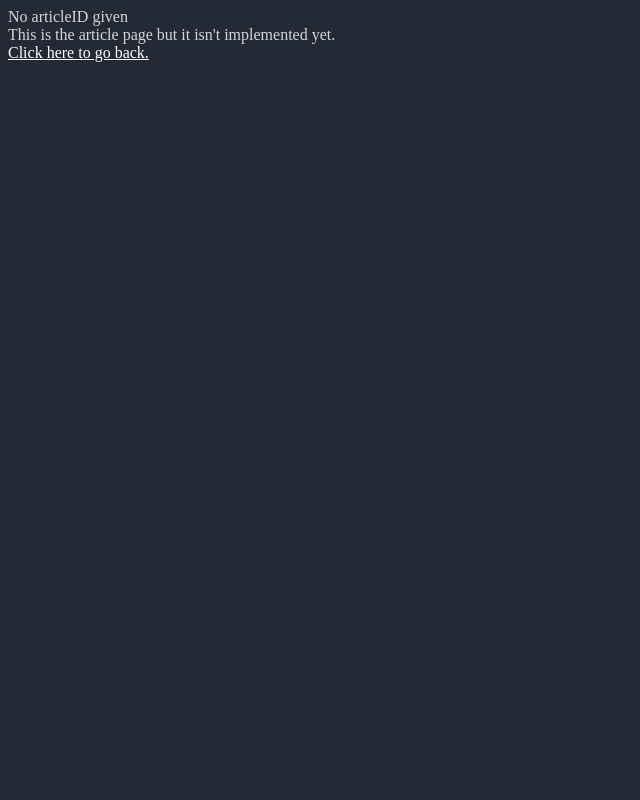
After one commit to kgasiorowski/SBU-databases, a PHP site: page /public/article.php in a window 1280 px wide. The commit adds this page. Shown: the whole page, without its empty margins (0-640 px from the left). Run offline with PHP 8.4, Linux system fonts and the light colour scheme; some web fonts are replaced.

Commit message:
Implemented more php functions Changed views again Fixed some styling

```diff
--- a/private/php/func.php
+++ b/private/php/func.php
@@ -2,9 +2,42 @@
 
 //Functions go here
 
+
 function br(){
+	echo '<br>';
+}
 
-	echo '<br>';
+function filterDB($searchString, $filter){
+
+	global $db;
+
+	$query = 'SELECT * FROM articlev WHERE ';
+
+	if($filter == 'personnel')
+		$query .= 'isFilm = 0 AND ';
+	else if($filter == 'films')
+		$query .= 'isFilm = 1 AND ';
+
+	$query .= 'body LIKE \'%'.$searchString.'%\';';
+
+	return $db->query($query);
+
+}
+
+function getArticle($articleID){
+
+	global $db;
+
+	$query = 'SELECT * FROM articlev WHERE articleID='.$articleID;
+
+	$article = $db->query($query)->fetch(PDO::FETCH_ASSOC);
+
+	//print_r($article);
+	if($article['isFilm']){
+		$query = 'SELECT * FROM articlev INNER JOIN filmv ON articlev.filmID = filmv.ID;';
+	}else{
+		$query = 'SELECT * FROM articlev INNER JOIN personnelv ON articlev.personnelID = personnelv.ID;';
+	}
 
 }
 
--- a/private/style/css/style.css
+++ b/private/style/css/style.css
@@ -29,3 +29,11 @@ td {
 	background-color: #435268;
 
 }
+
+a {
+	color: white;
+}
+
+a:visited {
+	color: white;
+}
--- /dev/null
+++ b/public/article.php
@@ -0,0 +1,28 @@
+<?php
+
+	require_once("../private/php/init.php");
+
+	//$articleID = null;
+
+	if(isset($_GET['articleid']) && $_GET['articleid'] != ''){
+
+		$articleID = $_GET['articleid'];
+
+		getArticle($articleID);
+
+	}
+
+
+
+?>
+<html>
+<head>
+	<title>Imdb clone</title>
+	<link rel="stylesheet" type="text/css" href="../private/style/css/style.css"></head>
+</head>
+<body>
+<?php echo isset($articleID)?"Article ID: $articleID":'No articleID given' ?><br>
+This is the article page but it isn't implemented yet.<br>
+<a href="index.php">Click here to go back.</a>
+</body>
+</html>
```
Also changed, not shown: public/index.php (+2 -9 lines), 1 other file.
